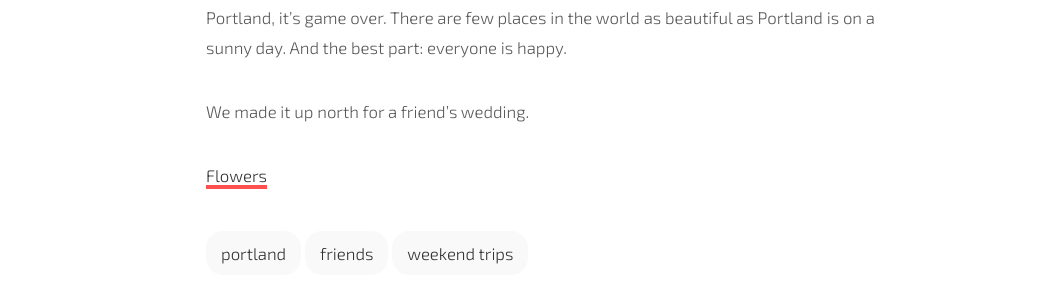
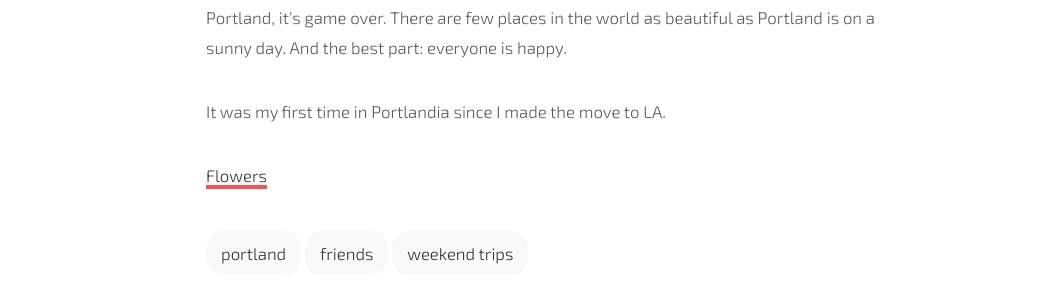
Before and after one commit to PHironaka/Miru-Blog, a Jekyll site: the page built from _posts/2016-06-04-nothing-beats-a-sunny-portlandia.markdown, in a window 1280 px wide. Shown: the part 412-708 px from the top of the page, without its empty margins (97-1147 px from the left). Built offline with Jekyll 4.4.1, drawn with Linux system fonts in a browser that asks for light colours; some web fonts are replaced; a script that is not in the unit is left out; comment, search, counter and statistics services are not loaded.

Commit message:
Updated Nothing Beats A Sunny Portlandia

```diff
--- a/_posts/2016-06-04-nothing-beats-a-sunny-portlandia.markdown
+++ b/_posts/2016-06-04-nothing-beats-a-sunny-portlandia.markdown
@@ -12,6 +12,6 @@ Field name:
 
 Sunshine has a profound effect on people's moods and outlook on the world. As a resident of Venice for over 1 1/2 years, I've become spoiled by countless days of sunshine and perfect 75 degree weather. It's true, I'm soft. And anytime I venture outside my little bubble, like say this past weekend when I went to Portland, I'm reminded of the emotional and spiritual impact good weather can bring a community. Once the sun comes out in Portland, it's game over. There are few places in the world as beautiful as Portland is on a sunny day. And the best part: everyone is happy.
 
-We made it up north for a friend's wedding.
+It was my first time in Portlandia since I made the move to LA.
 
 [Flowers](/uploads/DSCF6899.JPG)
```
